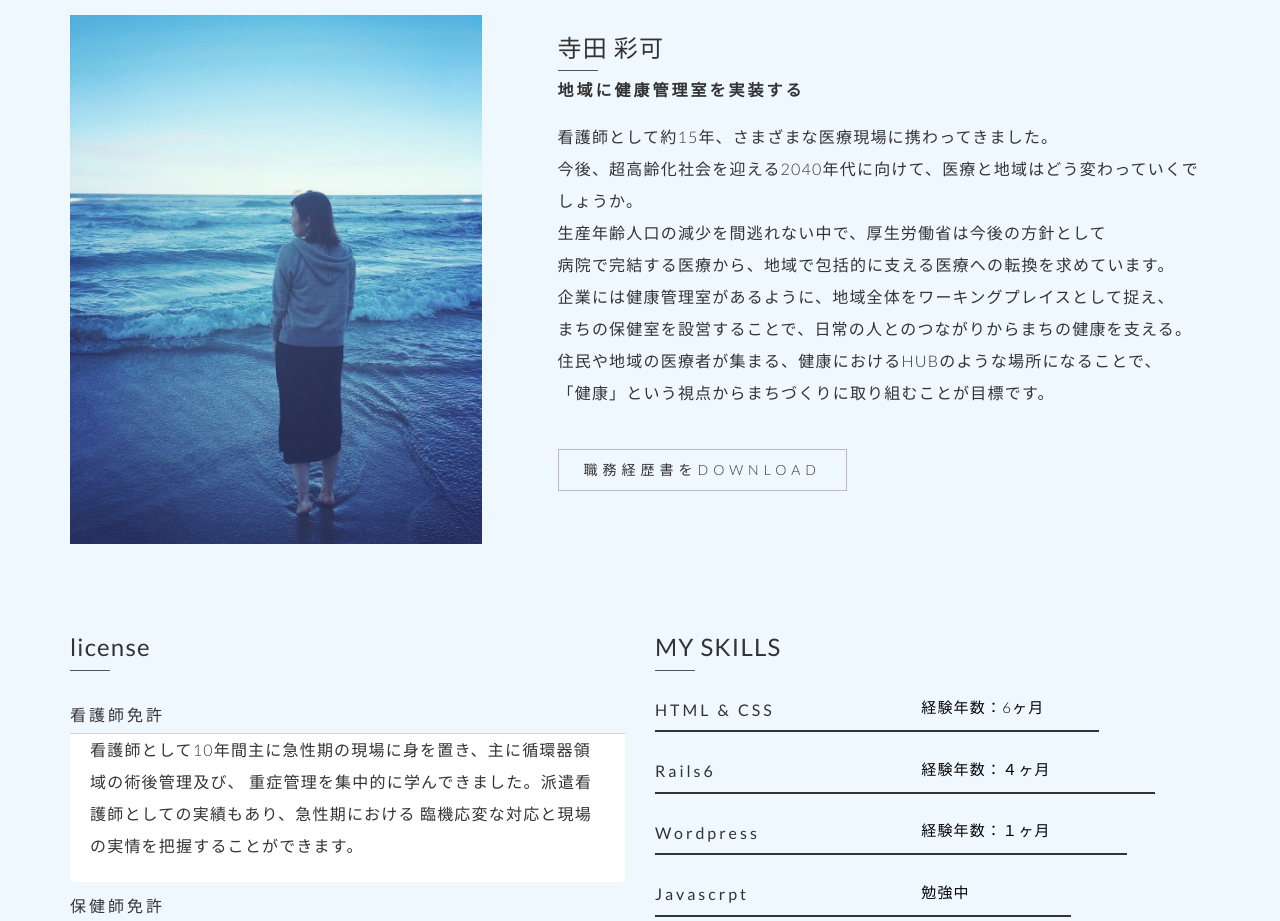
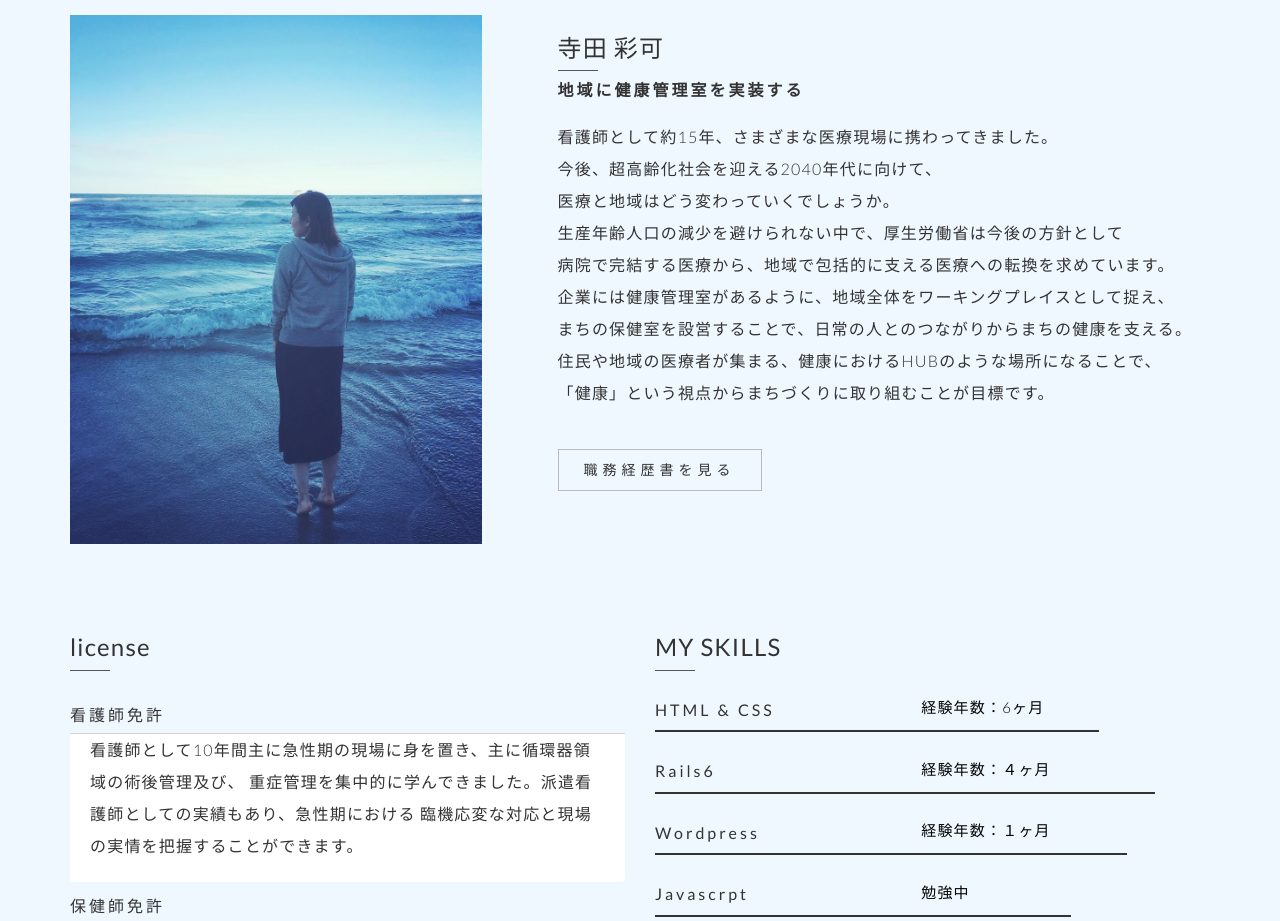
Before and after one commit to Ayaka1988/ayakaterada, a plain HTML site: page index.html in a window 1280 px wide. Shown: the part 980-1901 px from the top of the page. Drawn offline with Linux system fonts and the light colour scheme; files whose address does not match are found by name.

Commit message:
Update index.html

```diff
--- a/index.html
+++ b/index.html
@@ -156,15 +156,16 @@
                         <br>
                         <p>
                            看護師として約15年、さまざまな医療現場に携わってきました。<br>
-                           今後、超高齢化社会を迎える2040年代に向けて、医療と地域はどう変わっていくでしょうか。<br>
-                           生産年齢人口の減少を間逃れない中で、厚生労働省は今後の方針として<br>
+                           今後、超高齢化社会を迎える2040年代に向けて、<br>
+                           医療と地域はどう変わっていくでしょうか。<br>
+                           生産年齢人口の減少を避けられない中で、厚生労働省は今後の方針として<br>
                            病院で完結する医療から、地域で包括的に支える医療への転換を求めています。<br>
                            企業には健康管理室があるように、地域全体をワーキングプレイスとして捉え、<br>
                            まちの保健室を設営することで、日常の人とのつながりからまちの健康を支える。<br>
                            住民や地域の医療者が集まる、健康におけるHUBのような場所になることで、<br>
                            「健康」という視点からまちづくりに取り組むことが目標です。
                         </p>
-                        <a class="btn" href="assets/job.pdf" download="job.pdf">職務経歴書をDownload</a>
+                        <a class="btn" href="assets/job.pdf" download="job.pdf">職務経歴書を見る</a>
                     </div>
                 </div>
             </div>
```
